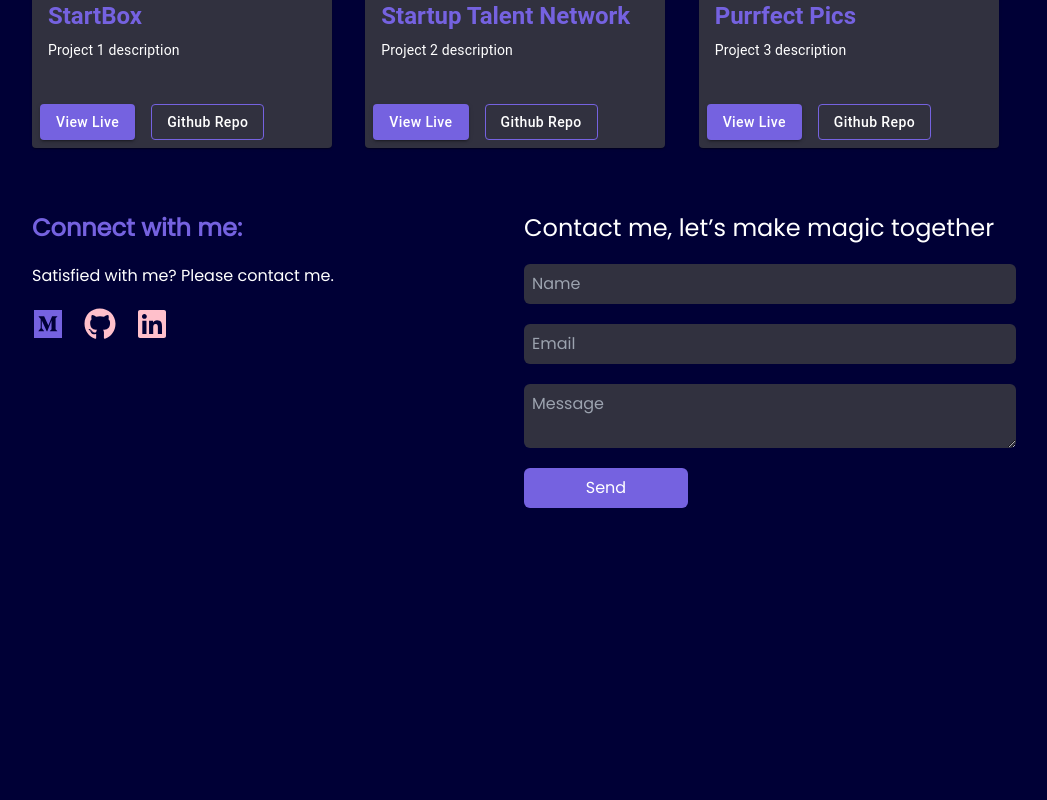
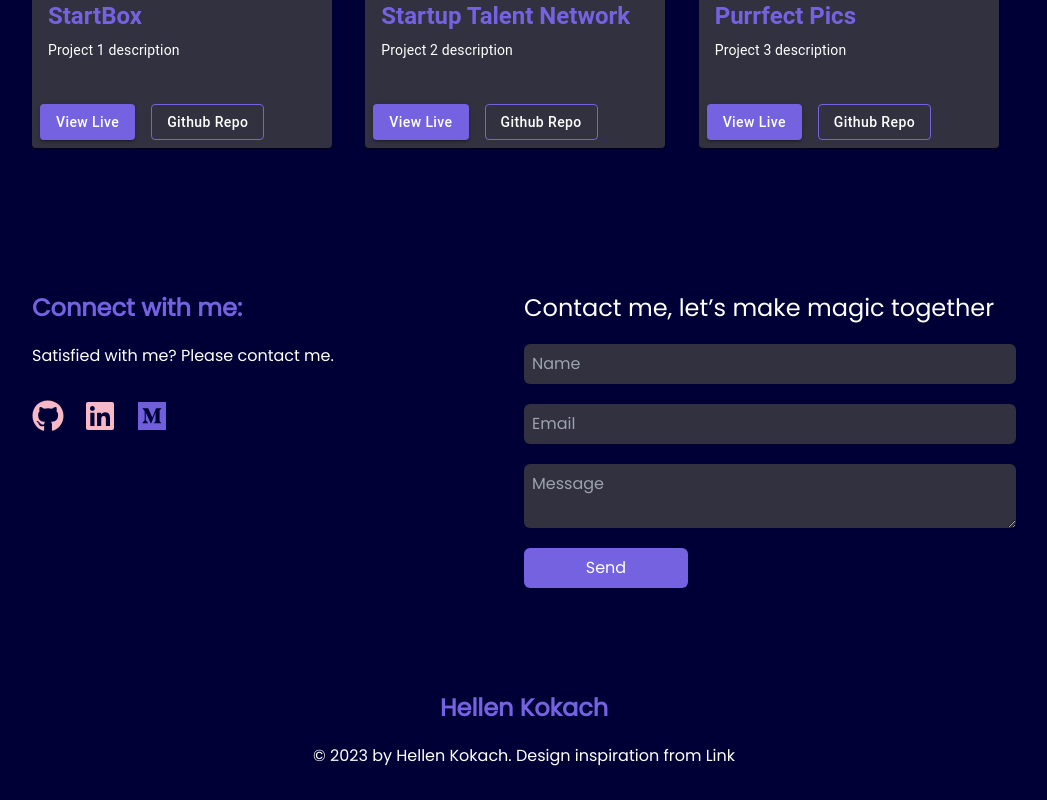
Before and after one commit to hellen17/portfolio-website, a React (Create React App) app: page / in a window 1280 px wide. Shown: the part 1287-2087 px from the top of the page, without its empty margins (116-1163 px from the left). Before the commit the page ends 1827 px from the top, so only its background shows below. Built offline with nearby package versions, Linux system fonts and the light colour scheme.

Commit message:
edit links

```diff
--- a/src/App.js
+++ b/src/App.js
@@ -4,6 +4,7 @@ import Heroshot from './components/Heroshot';
 import About from './components/About';
 import Project from './components/Project';
 import Contact from './components/Contact';
+import Footer from './components/Footer';
 
 function App() {
   return (
@@ -13,6 +14,7 @@ function App() {
       <About />
       <Project />
       <Contact />
+      <Footer />
 
     </div>
   );
--- a/src/components/About.js
+++ b/src/components/About.js
@@ -18,7 +18,7 @@ export default function About() {
     const classes = useStyles();
 
     return(
-        <div className="lg:px-32 p-8" id='#about'>
+        <div className="lg:px-32 p-8" id='about'>
             <h2 className="text-2xl font-bold mb-5" style={{color:'var(--primary-color)'}}>About me:</h2>
             <p>Hi, my name is Jayjay Dinero Dinero, i am a Fullstack web developer, UI designer, and Mobile developer. I jhave honed my skills in Web Development and advance i have core understanding of advance UI design principles.
             </p>
--- a/src/components/Contact.js
+++ b/src/components/Contact.js
@@ -4,17 +4,18 @@ import { FaMedium, FaGithub, FaLinkedin } from 'react-icons/fa';
 
 export default function Contact(){
     return(
-        <div className="flex lg:flex-row flex-col lg:px-32 p-8" id='#contact'>
+        <div className="flex lg:flex-row flex-col lg:px-32 p-8 mt-20" id='contact'>
 
             <div className="lg:w-1/2">
                 <h2 className="text-2xl font-bold mb-5" style={{color:'var(--primary-color)'}}>Connect with me:</h2>
                 <p>Satisfied with me? Please contact me.
                 </p>
-                <div className='flex gap-5 my-5'>
+                <div className='flex gap-5 my-8 animate-pulse transition delay-150 duration-300 ease-in-out'>
 
-                    <FaMedium size={32} color='7562E0' />
                     <FaGithub size={32} color='pink' />
                     <FaLinkedin size={32} color='pink' />
+                    <FaMedium size={32} color='7562E0' />
+
 
 
 
@@ -24,7 +25,7 @@ export default function Contact(){
             <div className="lg:w-1/2">
                 <h3 className='text-2xl'>Contact me, let’s make magic together</h3>
 
-                <form className="flex flex-col gap-5 mt-5 text-white">
+                <form className="flex flex-col gap-5 mt-5">
                     <input type="text" placeholder="Name" className="p-2 rounded-md" style={{ backgroundColor: '#31313F' }} />
                     <input type="email" placeholder="Email" className="p-2 rounded-md" style={{ backgroundColor: '#31313F' }} />
                     <textarea placeholder="Message" className="p-2 rounded-md" style={{ backgroundColor: '#31313F' }} />
--- /dev/null
+++ b/src/components/Footer.js
@@ -0,0 +1,12 @@
+export default function Footer(){
+    const currentDate = new Date();
+
+    return(
+        <footer className="text-center p-8 mt-10">
+            <p className="text-2xl font-bold pb-5" style={{ color: 'var(--primary-color)' }}>Hellen Kokach</p>
+            <p>© {currentDate.getFullYear()} by Hellen Kokach. Design inspiration from <a href='#'>Link</a></p>
+
+
+        </footer>
+    )
+}
--- a/src/components/Heroshot.js
+++ b/src/components/Heroshot.js
@@ -23,8 +23,8 @@ export default function Heroshot(){
                     <h1 className="text-4xl font-bold pb-5">Hello, i’m <br></br> Jane Doe</h1>
                     <p className="text-2xl">Freelance UI designer, Fullstack developer, & Data Miner. I create seamless web experiences for end-users.</p>
                     <div className="flex mt-5">
-                    <Button variant="contained" style={{ textTransform: 'none', marginRight: '1rem', backgroundColor: 'var(--primary-color)' }} startIcon={<PersonIcon />} >About Me</Button>
-                    <Button variant="outlined" style={{ textTransform: 'none' }} endIcon={<RemoveRedEyeIcon style={{ color: 'white' }} />}  className={classes.outlinedButton} >Projects</Button>
+                    <Button href='#about' variant="contained" style={{ textTransform: 'none', marginRight: '1rem', backgroundColor: 'var(--primary-color)' }} startIcon={<PersonIcon />} >About Me</Button>
+                    <Button href='#project' variant="outlined" style={{ textTransform: 'none' }} endIcon={<RemoveRedEyeIcon style={{ color: 'white' }} />}  className={classes.outlinedButton} >Projects</Button>
                     </div>
                 </div>
             </div>
--- a/src/components/Navbar.js
+++ b/src/components/Navbar.js
@@ -30,7 +30,7 @@ export function Navbar() {
             <div style={{ display: 'flex' }}>
                 <a style={styles.a} href="/">Home</a>
                 <a style={styles.a} href="#about">About me</a>
-                <a style={styles.a} href="#projects">Projects</a>
+                <a style={styles.a} href="#project">Projects</a>
                 <a style={styles.a} href="#contact">Contact</a>
             </div>
 
--- a/src/components/Project.js
+++ b/src/components/Project.js
@@ -16,7 +16,7 @@ export default function Project() {
     const classes = useStyles();
 
     return (
-        <div className="lg:px-32 p-8" id='#projects'>
+        <div className="lg:px-32 p-8" id='project'>
             <h2 className="text-2xl font-bold mb-5" style={{color:'var(--primary-color)'}}>Featured Projects:</h2>
             <p>I have worked on many projects over the course of being a Web Developer, here are a few of my live, real-world projects.
             </p>
```
